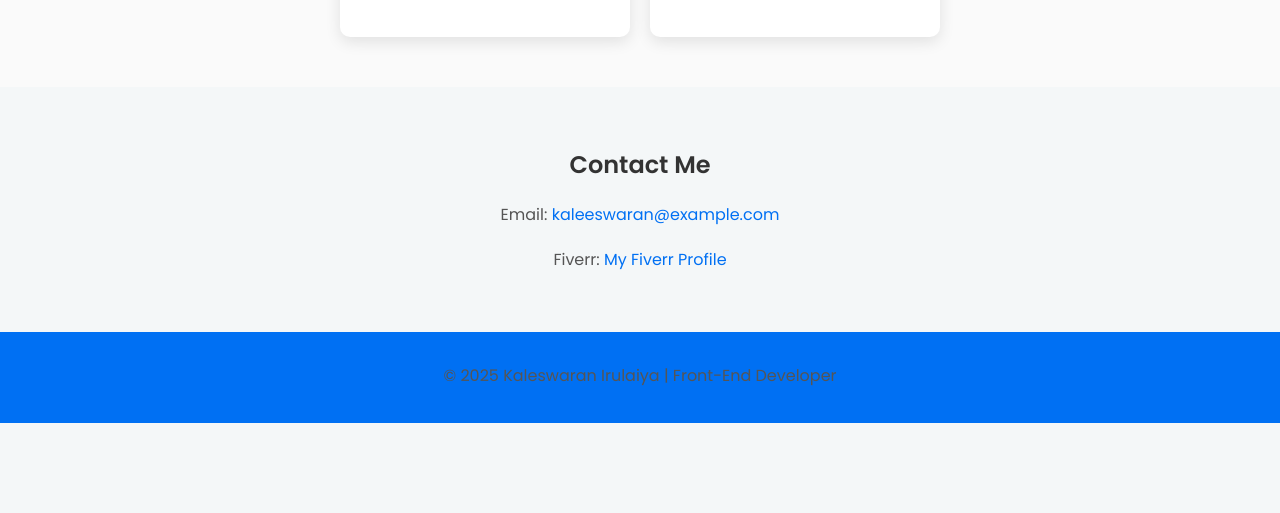
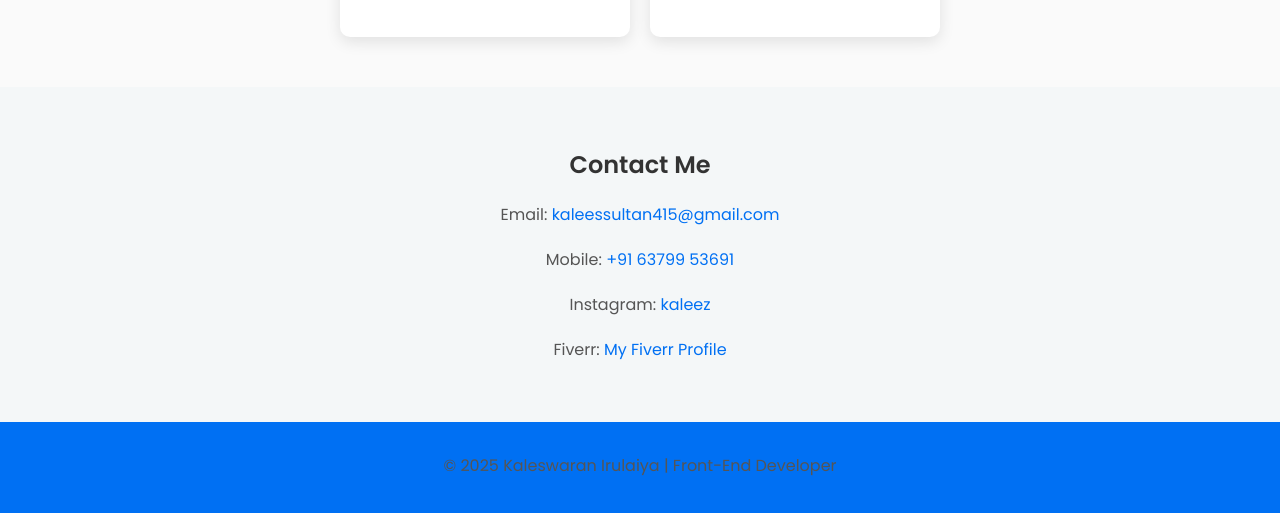
Before and after one commit to kaleez17/reverse_marketplace, a plain HTML site: page index.html in a window 1280 px wide. Shown: the part 991-1504 px from the top of the page. Before the commit the page ends 1414 px from the top, so only its background shows below. Drawn offline with Linux system fonts and the light colour scheme.

Commit message:
Update index.html

```diff
--- a/index.html
+++ b/index.html
@@ -49,12 +49,14 @@
     </div>
   </section>
 
-  <!-- Contact Section -->
-  <section id="contact">
-    <h2>Contact Me</h2>
-    <p>Email: <a href="mailto:kaleeswaran@example.com">kaleeswaran@example.com</a></p>
-    <p>Fiverr: <a href="https://www.fiverr.com/">My Fiverr Profile</a></p>
-  </section>
+ <!-- Contact Section -->
+<section id="contact">
+  <h2>Contact Me</h2>
+  <p>Email: <a href="mailto:kaleessultan415@gmail.com">kaleessultan415@gmail.com</a></p>
+  <p>Mobile: <a href="tel:+916379953691">+91 63799 53691</a></p>
+  <p>Instagram: <a href="https://instagram.com/_kaleez_" target="_blank">kaleez</a></p>
+  <p>Fiverr: <a href="https://www.fiverr.com/" target="_blank">My Fiverr Profile</a></p>
+</section>
 
   <!-- Footer -->
   <footer>
```
